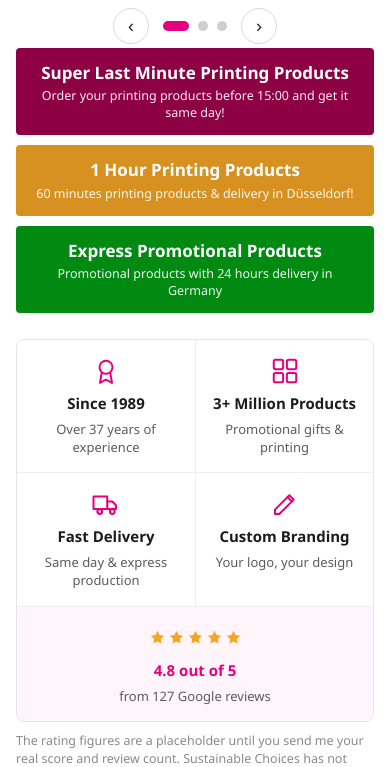
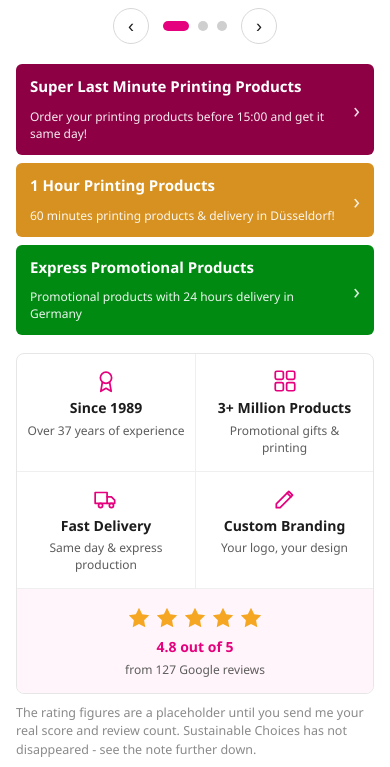
Before and after one commit to anirudhatalmale6-alt/hmi-home-banner-proposal, a plain HTML site: page index.html in a window 390 px wide. Shown: the part 797-1564 px from the top of the page. Drawn offline with Linux system fonts and the light colour scheme.

Commit message:
Tidier mobile: offer bars as tappable rows with chevrons, compact icon row

```diff
--- a/index.html
+++ b/index.html
@@ -213,7 +213,22 @@
     .ticks li{padding:10px 2px;border-bottom:1px solid rgba(255,255,255,.2);text-align:left}
     .ticks li:last-child{border-bottom:0}
     .reassure{flex-direction:column;align-items:center;gap:9px;margin-top:18px;font-size:14px}
-    .bars{grid-template-columns:1fr}
+    .bars{grid-template-columns:1fr;gap:8px;margin-top:16px}
+    .bar{
+      display:grid;grid-template-columns:1fr auto;align-items:center;
+      text-align:left;padding:13px 14px;border-radius:6px;gap:10px;
+    }
+    .bar strong{font-size:15px;line-height:1.25}
+    .bar span{font-size:12px;margin-top:2px}
+    .bar::after{
+      content:"\203A";grid-row:1 / span 2;grid-column:2;
+      font-size:22px;line-height:1;opacity:.85;
+    }
+    .trust{margin-top:18px}
+    .trust-item{padding:14px 10px;gap:6px}
+    .trust-item svg{width:26px;height:26px}
+    .trust-title{font-size:14px}
+    .trust-sub{font-size:12px}
     .nav{width:36px;height:36px}
   }
   @media (prefers-reduced-motion:reduce){
```
